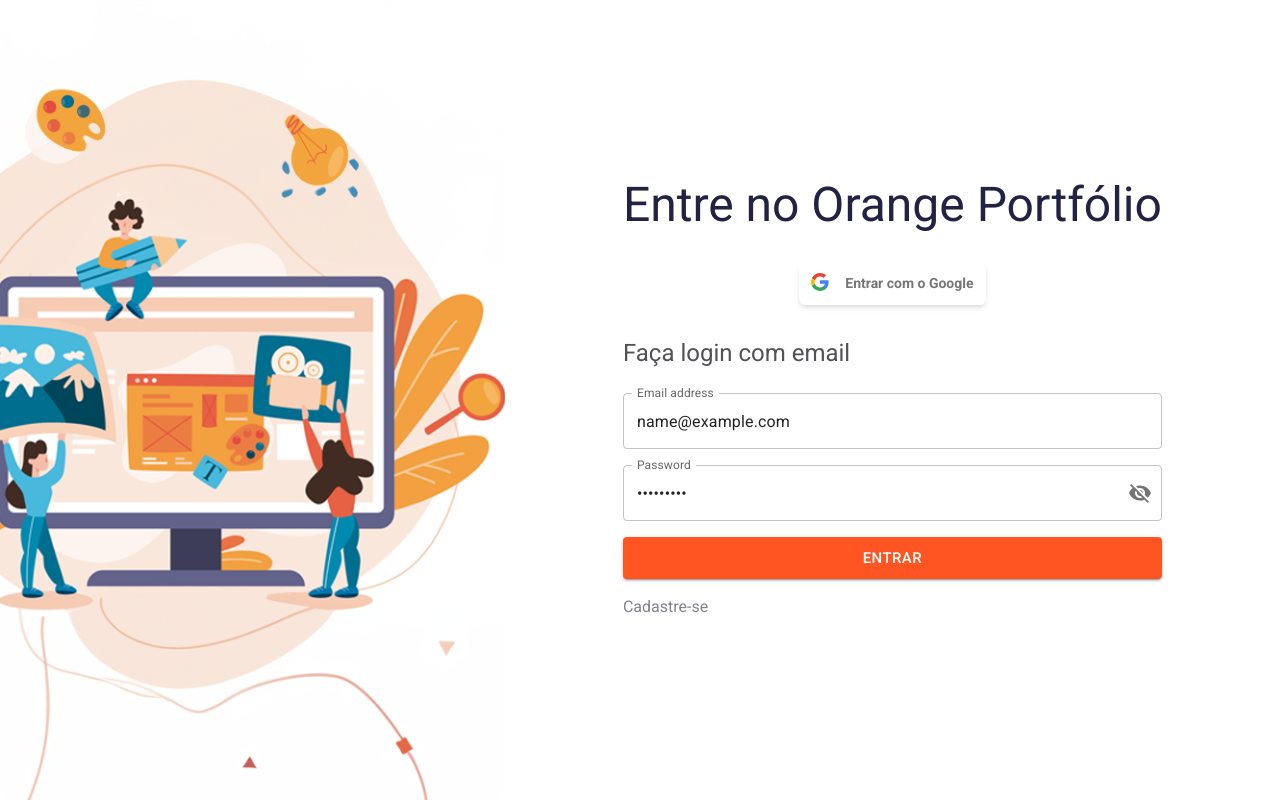
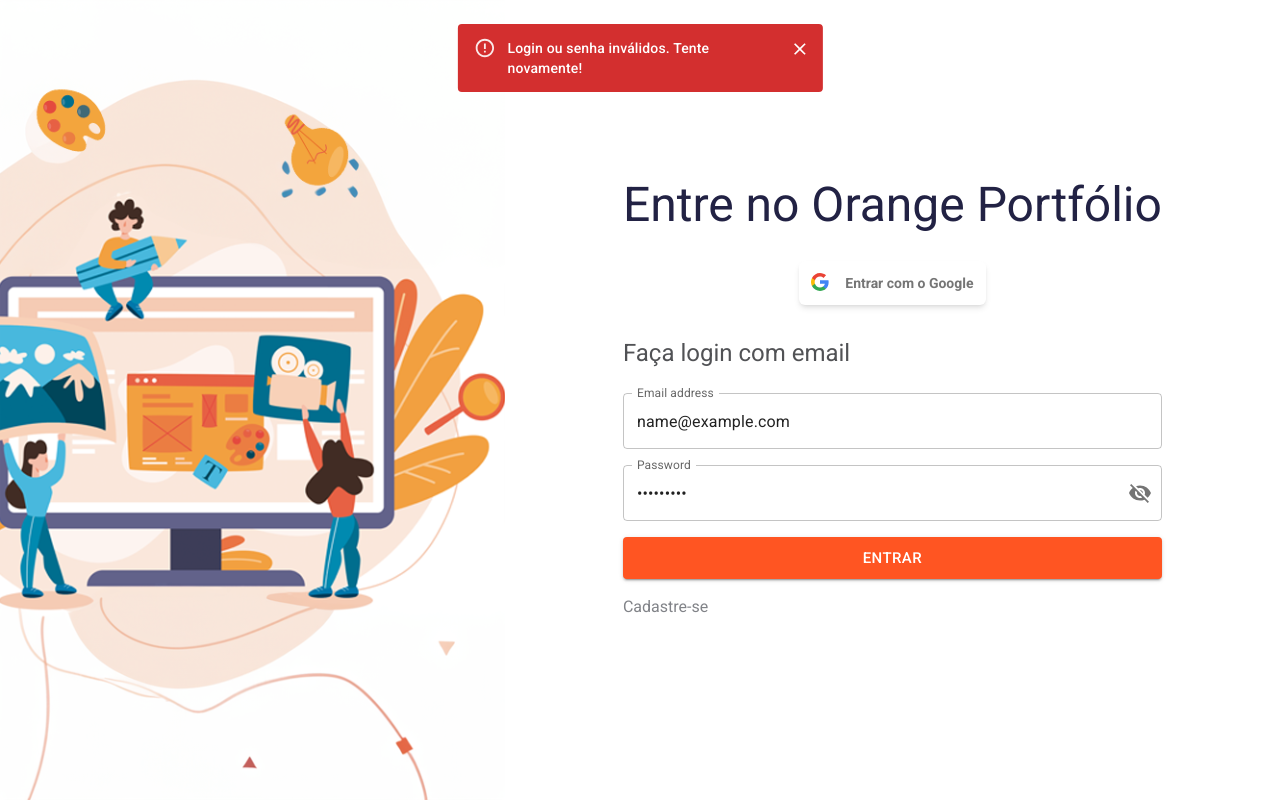
Before and after one commit to Esquadrao-18/orange, a React (Vite) app: page / in a window 1280 px wide. Both pictures are taken after typing "name@example.com", "Sample123" into the empty fields and a click on the button "ENTRAR". Built offline with nearby package versions, Linux system fonts and the light colour scheme.

Commit message:
feat: adiciona alert para login ou senha inválidos

```diff
--- a/src/pages/Login/Login.jsx
+++ b/src/pages/Login/Login.jsx
@@ -1,6 +1,6 @@
 import Banner from "../../components/Banner/banner"
 import loginBanner from "../../assets/login-banner.svg"
-import { TextField , Button, InputAdornment, IconButton } from "@mui/material"
+import { TextField , Button, InputAdornment, IconButton, Snackbar, Alert } from "@mui/material"
 import iconGoogle from "../../assets/icon-google.svg"
 import { useForm, Controller } from "react-hook-form"
 import { useState } from "react"
@@ -12,12 +12,22 @@
         const { control, handleSubmit, formState } = useForm();
         const { errors } = formState;
         const [showPassword, setShowPassword] = useState(false);
+        const [loginError, setLoginError] = useState(false);
 
         const onSubmit = (data) => {
-            console.log(data);
-        }
+
+            if (data.email !== 'camis@gmail.com' && data.password !== '123') {
+                setLoginError(true);
+            } else {
+                console.log(data);
+            }
+        };
         const handleTogglePasswordVisibility = () => {
             setShowPassword(!showPassword);
+        };
+
+        const handleCloseSnackbar = () => {
+            setLoginError(false);
         };
 
     return (
@@ -101,6 +111,18 @@
 
                 </form>
 
+                <Snackbar
+                    open={loginError}
+                    autoHideDuration={6000}
+                    onClose={handleCloseSnackbar}
+                    anchorOrigin={{ vertical: 'top', horizontal: 'center' }}
+                >
+
+                    <Alert variant="filled" severity="error" onClose={handleCloseSnackbar} sx={{ width: '95%' }}>
+                        Login ou senha inválidos. Tente novamente!
+                    </Alert>
+
+                </Snackbar>
             </section>
 
         </main>
```
